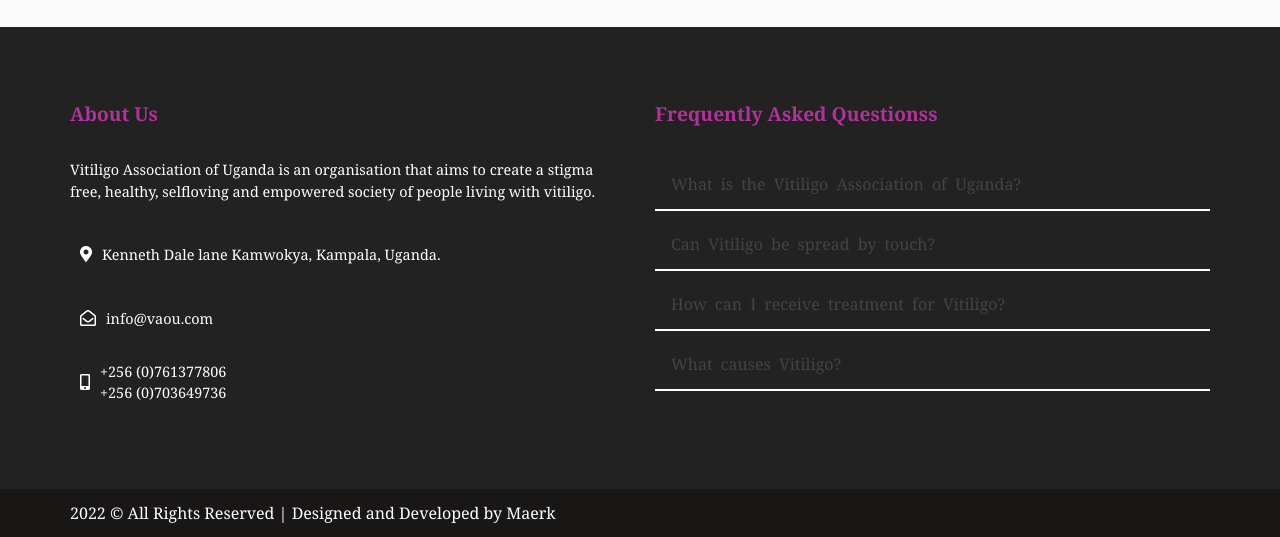
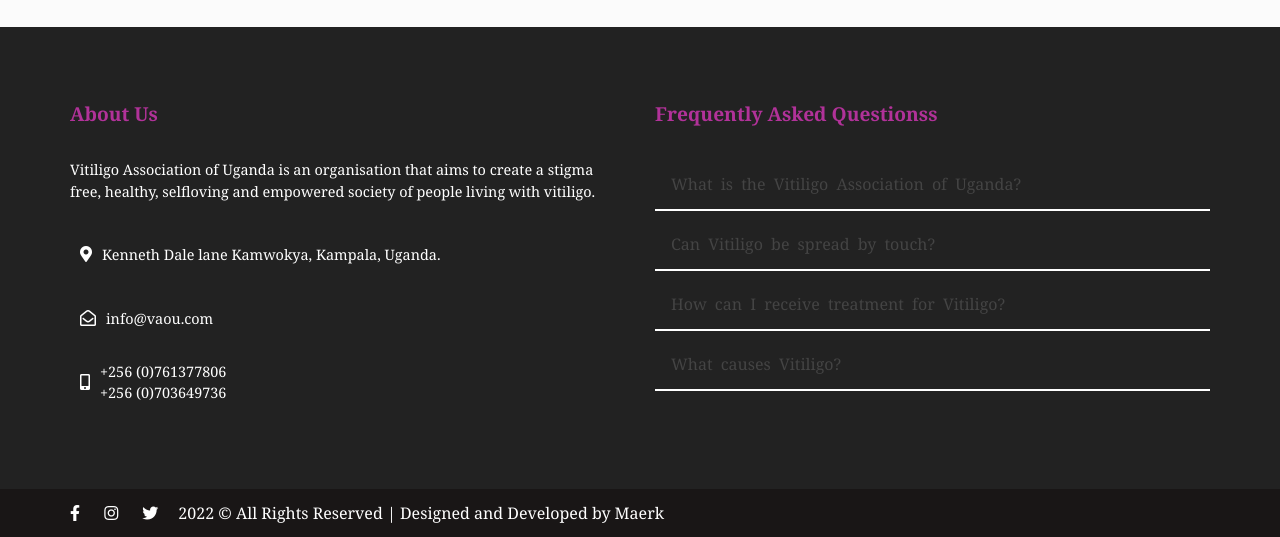
Before and after one commit to Marko141stack/Vitiligo-association-of-Uganda, a plain HTML site: page gallery.html in a window 1280 px wide. Shown: the part 3141-3678 px from the top of the page. Drawn offline with Linux system fonts and the light colour scheme; a script that the page names is missing.

Commit message:
Update gallery.html

```diff
--- a/gallery.html
+++ b/gallery.html
@@ -417,13 +417,14 @@
         <div class="container">
             <a href="https://www.smarteyeapps.com/">2022 &copy; All Rights Reserved | Designed and Developed by Maerk</a>
 
-           <!-- <span>
-                <a><i class="fab fa-github"></i></a>
-                <a><i class="fab fa-google-plus-g"></i></a>
-                <a><i class="fab fa-pinterest-p"></i></a>
-                <a><i class="fab fa-twitter"></i></a>
-                <a><i class="fab fa-facebook-f"></i></a>
-        </span>-->
+           <span>
+                <a href="https://www.facebook.com/VAUorg/" class="facebook">
+                   <i class="fab fa-facebook-f"></i><a>
+               <a href=""https://instagram.com/vau_org?igshid=YmMyMTA2M2Y=" class="instagram">
+                   <i class="fab fa-instagram"></i><a>
+               <a href="https://twitter.com/VAUorg?s=08" class="twitter">
+                   <i class="fab fa-twitter"></i><a>
+        </span>
         </div>
 
     </div>
```
